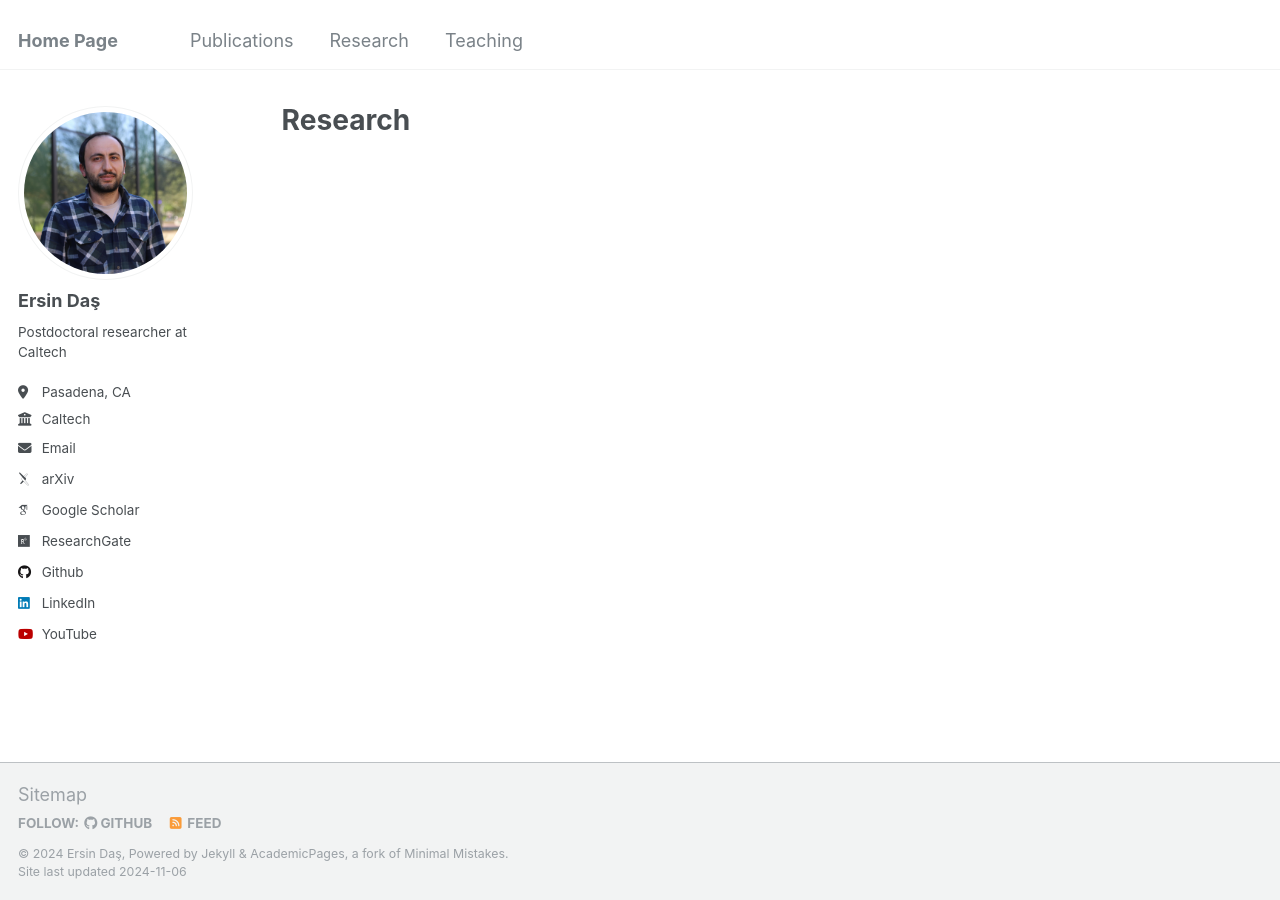
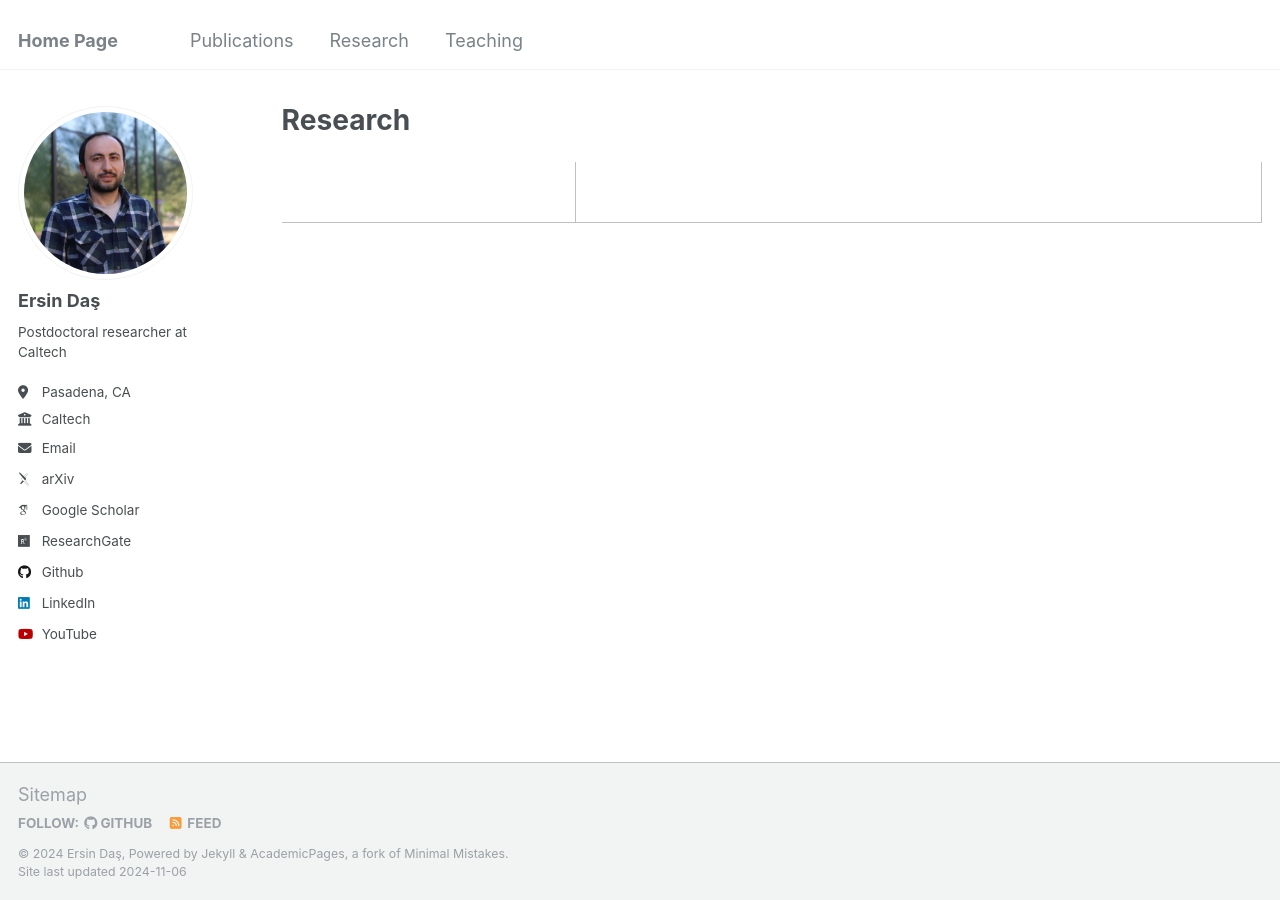
Before and after one commit to ersindas/ersindas.github.io, a Jekyll site: the page built from _pages/Research.md, in a window 1280 px wide. Built offline with Jekyll 4.4.1, drawn with Linux system fonts in a browser that asks for light colours; some web fonts are replaced.

Commit message:
Update Research.md

```diff
--- a/_pages/Research.md
+++ b/_pages/Research.md
@@ -4,3 +4,16 @@ title: "Research"
 permalink: /Research/
 author_profile: true
 ---
+<table style="width:100%;border:0px;border-spacing:0px;border-collapse:separate;margin-right:auto;margin-left:auto;"><tbody>
+</tbody></table>
+<table style="width:100%;border:0px;border-spacing:0px;border-collapse:separate;margin-right:auto;margin-left:auto;"><tbody>
+             <td style="padding:20px;width:30%;vertical-align:top">
+               <br>
+            </td>
+            <td style="padding:20px;width:80%;vertical-align:middle">
+  </td>
+</tbody></table>
+
+<br> <!-- New line -->
+<br> <!-- New line -->
+<br> <!-- New line -->
```
